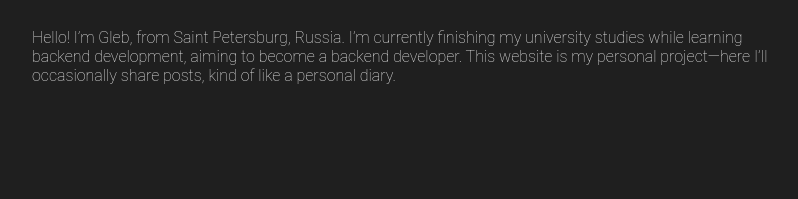
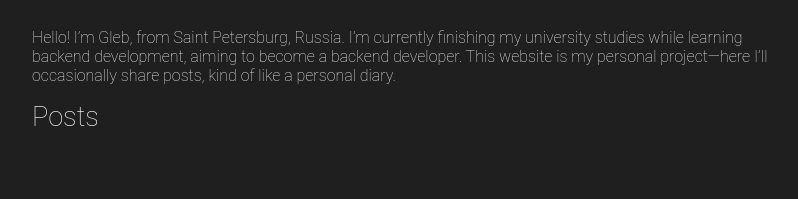
Before and after one commit to zerw1337/my-simple-website, a Python web app: template Templates/index.html in a window 1280 px wide. Shown: the part 601-800 px from the top of the page, without its empty margins (224-1022 px from the left). Run offline with Jinja, Linux system fonts and the light colour scheme; the template is opened without the code that fills it, so the values that code supplies are empty.

Commit message:
+index content+

```diff
--- a/Templates/index.html
+++ b/Templates/index.html
@@ -44,6 +44,9 @@
                 <p class="main-h">Who I am</p>
                 <p class="main-text">Hello! I’m Gleb, from Saint Petersburg, Russia. I’m currently finishing my university studies while learning backend development, aiming to become a backend developer. This website is my personal project—here I’ll occasionally share posts, kind of like a personal diary.</p>
             </div>
+            <div class="main-posts-h">
+                <div class="main-h">Posts</div>
+            </div>
 
         </div>
         <div class="footer">
--- a/static/style.css
+++ b/static/style.css
@@ -5,6 +5,8 @@
     --menu-item-color: rgb(211, 211, 211);
     --menu-icon-color-after: rgb(138, 138, 138);
     --main-text-color: rgb(236, 236, 236);
+    --main-h-size: 1.7em;
+    --main-text-size: 1em;
 
 }
 @font-face {
@@ -138,8 +140,8 @@ nav{
 
 }
 .main-h{
-    font-size: 1.7em;
+    font-size: var(--main-h-size);
 }
 .main-text{
-
+ font-size: var(--main-text-size);
 }
```
